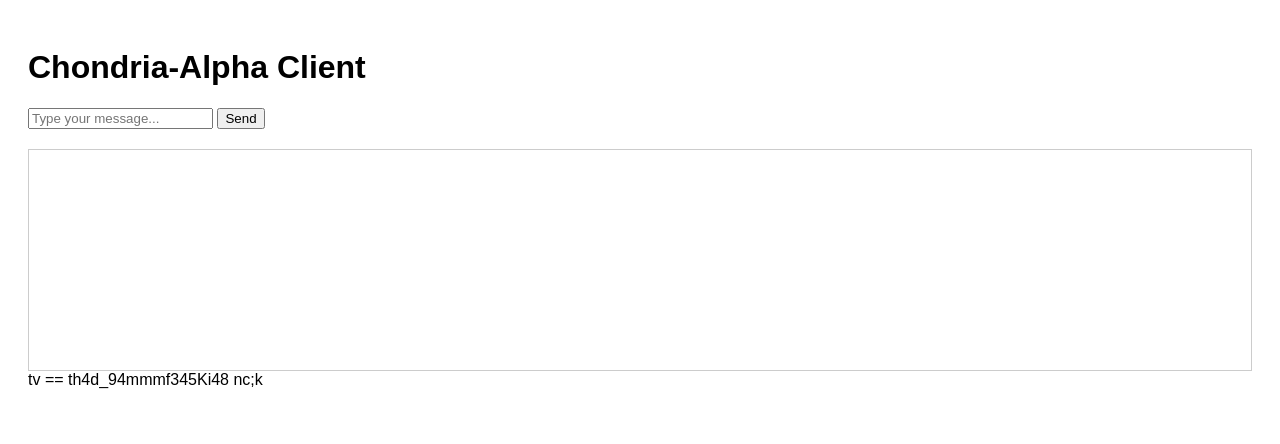
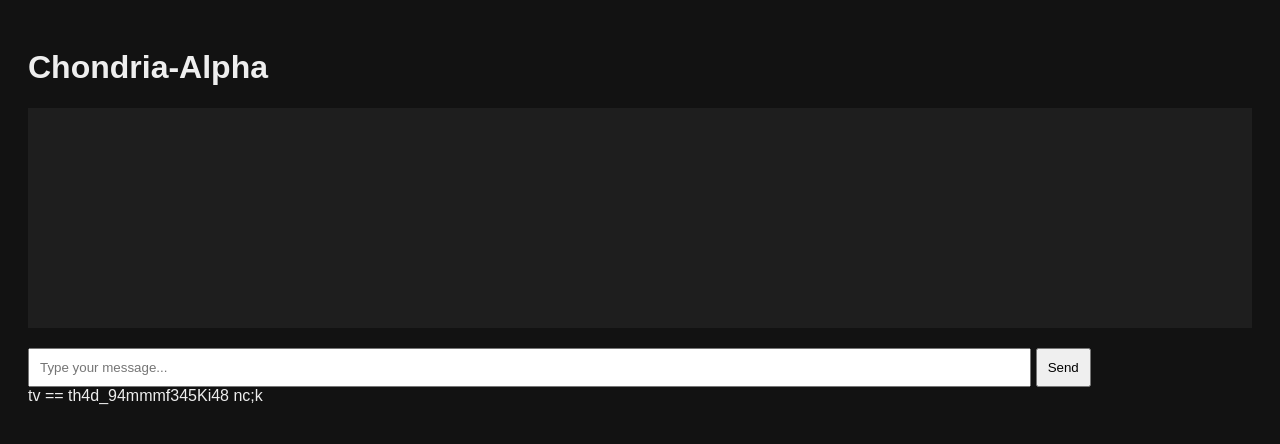
Before and after one commit to tzarbomba64/Chondria-Alpha, a plain HTML site: page index.html in a window 1280 px wide. Drawn offline with Linux system fonts and the light colour scheme; no server answers.

Commit message:
Update index.html

```diff
--- a/index.html
+++ b/index.html
@@ -1,47 +1,64 @@
-<!DOCTYPE html><!DOCTYPE html>
+<!DOCTYPE html><!DOCTYPE html><!DOCTYPE html>
 <html lang="en">
 <head>
     <meta charset="UTF-8">
     <title>Chondria-Alpha Client</title>
     <style>
-        body { font-family: Arial, sans-serif; padding: 20px; }
-        #log { border: 1px solid #ccc; padding: 10px; height: 200px; overflow-y: auto; margin-top: 20px; }
+        body { font-family: Arial, sans-serif; background: #121212; color: #eee; padding: 20px; }
+        #log { background: #1e1e1e; padding: 10px; height: 200px; overflow-y: auto; margin-bottom: 10px; }
+        #chat { margin-top: 20px; }
+        input[type="text"] { width: 80%; padding: 10px; }
+        button { padding: 10px; }
     </style>
 </head>
 <body>
-    <h1>Chondria-Alpha Client</h1>
-    <input type="text" id="message" placeholder="Type your message...">
-    <button onclick="sendMessage()">Send</button>
-
+    <h1>Chondria-Alpha</h1>
     <div id="log"></div>
 
+    <div id="chat">
+        <input type="text" id="message" placeholder="Type your message...">
+        <button onclick="sendMessage()">Send</button>
+    </div>
+
     <script>
-        async function sendMessage() {
-            const msg = document.getElementById('message').value;
-            if (!msg) return;
+        const logDiv = document.getElementById('log');
 
-            const response = await fetch('/send', {
-                method: 'POST',
-                headers: { 'Content-Type': 'application/json' },
-                body: JSON.stringify({ message: msg })
-            });
+        function updateLog() {
+            fetch('/log')
+                .then(response => response.json())
+                .then(keys => {
+                    logDiv.innerHTML = '';
+                    keys.forEach(key => {
+                        const div = document.createElement('div');
+                        div.textContent = key;
+                        logDiv.appendChild(div);
+                    });
+                });
+        }
 
-            const data = await response.json();
-            if (data.key) {
-                const logDiv = document.getElementById('log');
-                const entry = document.createElement('div');
-                entry.textContent = `Key: ${data.key}`;
-                logDiv.appendChild(entry);
+        function sendMessage() {
+            const messageInput = document.getElementById('message');
+            const message = messageInput.value.trim();
+            if (message !== "") {
+                fetch('/send', {
+                    method: 'POST',
+                    headers: { 'Content-Type': 'application/json' },
+                    body: JSON.stringify({ message: message })
+                })
+                .then(response => response.json())
+                .then(data => {
+                    if (data.response) {
+                        console.log('Chondria-Alpha:', data.response);
+                    }
+                    messageInput.value = '';
+                    updateLog();
+                });
             }
         }
 
-        setInterval(async () => {
-            const logDiv = document.getElementById('log');
-            logDiv.innerHTML = '';
-        }, 5000);
+        setInterval(updateLog, 5000);
     </script>
 </body>
 </html>
 
-
 tv == th4d_94mmmf345Ki48 nc;k
```
